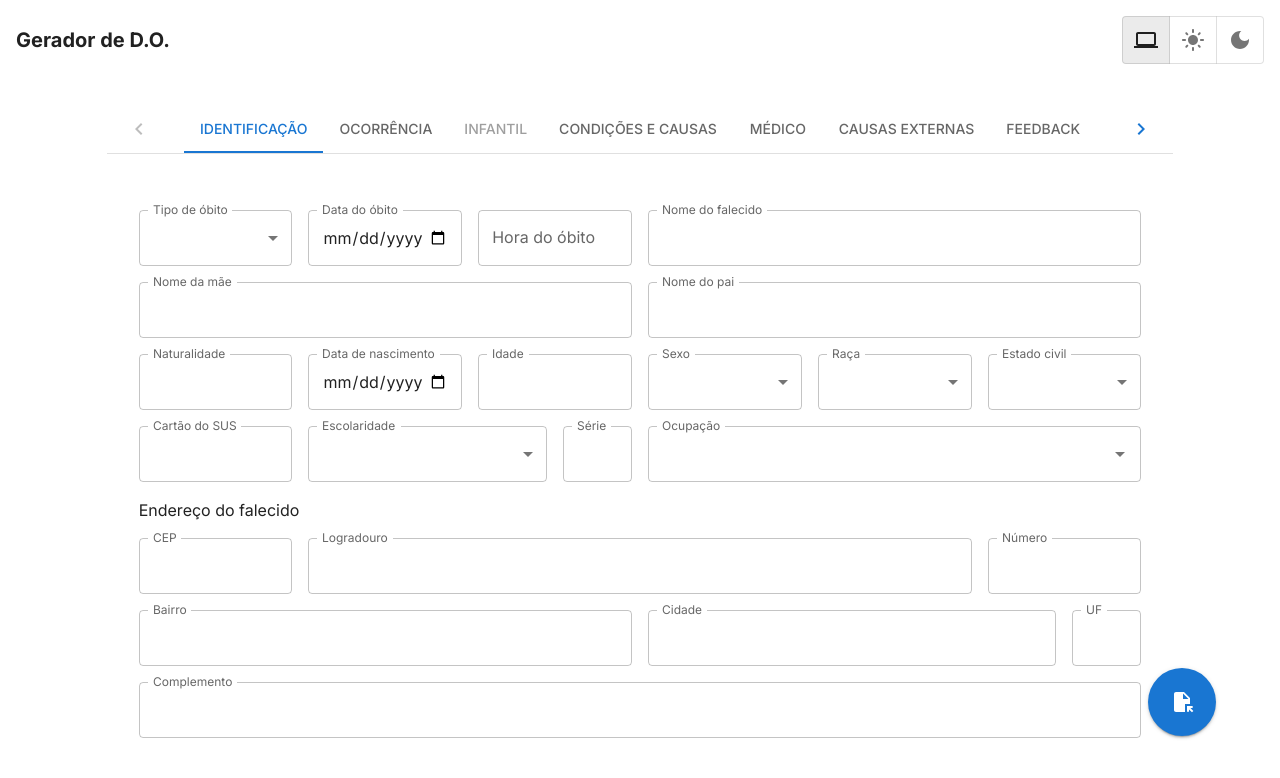
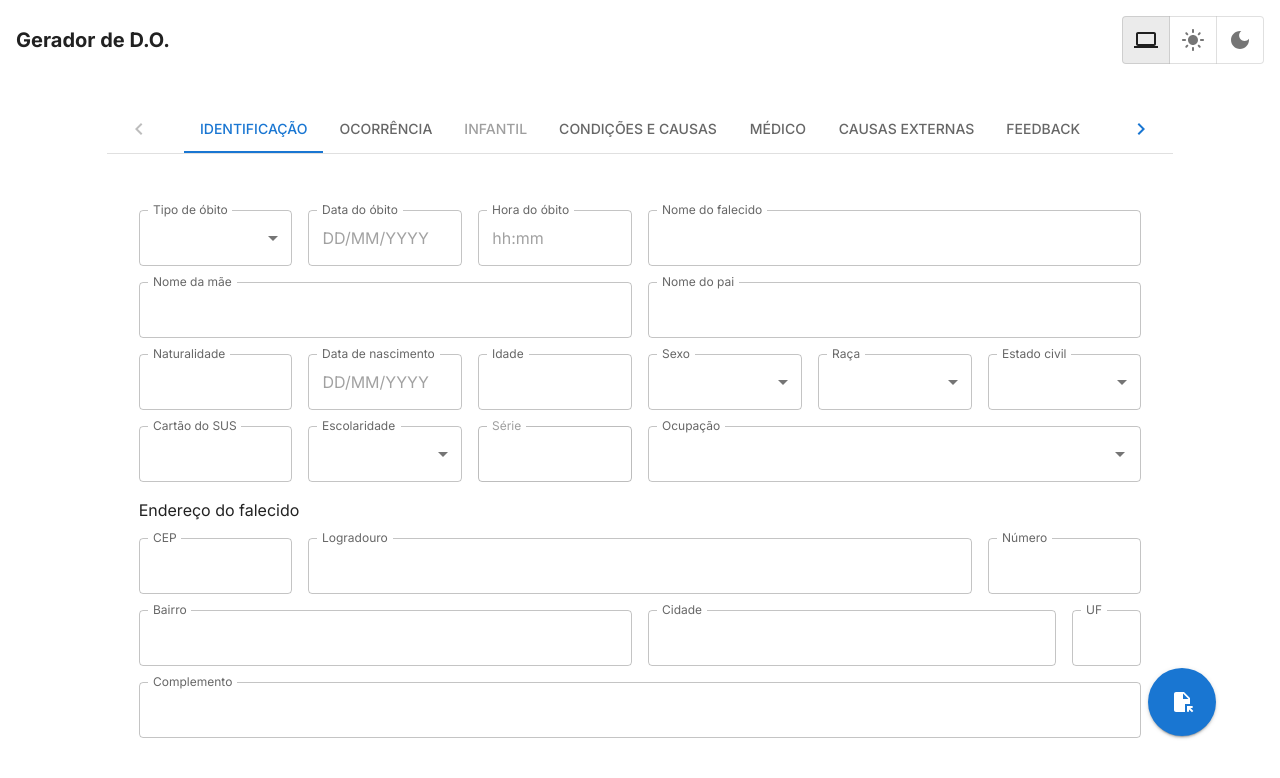
Before and after one commit to Ashlc/atestado-rp, a React (Vite) app: page / in a window 1280 px wide. Shown: the top 778 px of the page. Built offline with nearby package versions, Linux system fonts and the light colour scheme.

Commit message:
:sparkles: feat: Dynamic class (education)

```diff
--- a/src/pages/Identification/Identification.tsx
+++ b/src/pages/Identification/Identification.tsx
@@ -7,12 +7,14 @@ import {
   Select,
   TextField,
 } from '@mui/material';
+import { DatePicker } from '@mui/x-date-pickers';
 import { TimePicker } from '@mui/x-date-pickers/TimePicker';
 import { useEffect } from 'react';
 import { Controller, useFormContext } from 'react-hook-form';
 import { cbo } from '../../services/cbo';
 import { handleCep } from '../../services/viacep';
 import { handleAge } from '../../utils/handleAge';
+import { disabledFields, educationClasses } from './utils';
 
 type Props = {
   index: number;
@@ -20,14 +22,20 @@ type Props = {
 };
 
 const Identification = ({ value, index, ...other }: Props) => {
-  const { register, watch, control, setValue } = useFormContext();
+  const { register, watch, control, setValue, resetField } = useFormContext();
   const watchTypeOfDeath = watch('identification.typeOfDeath');
   const watchDateOfDeath = watch('identification.dateOfDeath');
   const watchDateOfBirth = watch('identification.dateOfBirth');
+  const watchEducation = watch('identification.education');
 
   useEffect(() => {
-    if (watchTypeOfDeath === 'Fetal' && watchDateOfDeath) {
+    if (watchTypeOfDeath === 'Fetal') {
+      disabledFields.forEach((field) => {
+        resetField(field);
+      });
+      if (watchDateOfDeath) {
         setValue('identification.dateOfBirth', watchDateOfDeath);
+      }
     }
   }, [watchTypeOfDeath, watchDateOfDeath, setValue]);
 
@@ -62,12 +70,24 @@ const Identification = ({ value, index, ...other }: Props) => {
           />
         </Grid2>
         <Grid2 size={2}>
-          <TextField
-            type="date"
-            slotProps={{ inputLabel: { shrink: true } }}
+          <Controller
+            name="identification.dateOfDeath"
+            control={control}
+            render={({ field }) => (
+              <DatePicker
+                slotProps={{
+                  textField: {
+                    InputLabelProps: {
+                      shrink: true,
+                    },
+                    fullWidth: true,
+                  },
+                }}
                 label="Data do óbito"
-            fullWidth
-            {...register('identification.dateOfDeath')}
+                value={field.value}
+                onChange={(date) => field.onChange(date)}
+              />
+            )}
           />
         </Grid2>
         <Grid2 size={2}>
@@ -77,6 +97,14 @@ const Identification = ({ value, index, ...other }: Props) => {
                 label="Hora do óbito"
                 value={field.value}
                 onChange={field.onChange}
+                slotProps={{
+                  textField: {
+                    InputLabelProps: {
+                      shrink: true,
+                    },
+                    fullWidth: true,
+                  },
+                }}
               />
             )}
             name="identification.hourOfDeath"
@@ -118,14 +146,19 @@ const Identification = ({ value, index, ...other }: Props) => {
         <Grid2 size={2}>
           <Controller
             render={({ field }) => (
-              <TextField
-                type="date"
-                slotProps={{ inputLabel: { shrink: true } }}
+              <DatePicker
+                slotProps={{
+                  textField: {
+                    InputLabelProps: {
+                      shrink: true,
+                    },
+                    fullWidth: true,
+                  },
+                }}
                 label="Data de nascimento"
-                fullWidth
-                {...field}
+                value={watchTypeOfDeath === 'Fetal' ? watchDateOfDeath : null}
+                onChange={(date) => field.onChange(date)}
                 disabled={watchTypeOfDeath === 'Fetal'}
-                value={watchTypeOfDeath === 'Fetal' ? watchDateOfDeath : ''}
               />
             )}
             name="identification.dateOfBirth"
@@ -189,6 +222,7 @@ const Identification = ({ value, index, ...other }: Props) => {
               label="Estado civil"
               defaultValue={''}
               notched
+              disabled={watchTypeOfDeath === 'Fetal'}
               {...register('identification.maritalStatus')}
             >
               <MenuItem value={'Solteiro(a)'}>Solteiro(a)</MenuItem>
@@ -203,11 +237,16 @@ const Identification = ({ value, index, ...other }: Props) => {
           <TextField
             slotProps={{ inputLabel: { shrink: true } }}
             label="Cartão do SUS"
+            disabled={watchTypeOfDeath === 'Fetal'}
             {...register('identification.susCard')}
             fullWidth
           />
         </Grid2>
-        <Grid2 size={3}>
+        <Grid2 size={2}>
+          <Controller
+            name="identification.education"
+            control={control}
+            render={({ field }) => (
               <FormControl fullWidth>
                 <InputLabel htmlFor="education" shrink>
                   Escolaridade
@@ -215,11 +254,18 @@ const Identification = ({ value, index, ...other }: Props) => {
                 <Select
                   label="Escolaridade"
                   notched
-              defaultValue={''}
                   id="education"
-              {...register('identification.education')}
+                  disabled={watchTypeOfDeath === 'Fetal'}
+                  {...field}
+                  value={field.value || ''}
+                  onChange={(e) => {
+                    field.onChange(e.target.value);
+                    resetField('identification.class', { defaultValue: '' });
+                  }}
                 >
-              <MenuItem value={'Sem escolaridade'}>Sem escolaridade</MenuItem>
+                  <MenuItem value={'Sem escolaridade'}>
+                    Sem escolaridade
+                  </MenuItem>
                   <MenuItem value={'Fundamental I (1ª a 4ª série)'}>
                     Fundamental I (1ª a 4ª série)
                   </MenuItem>
@@ -232,24 +278,61 @@ const Identification = ({ value, index, ...other }: Props) => {
                   <MenuItem value={'Superior incompleto'}>
                     Superior incompleto
                   </MenuItem>
-              <MenuItem value={'Superior completo'}>Superior completo</MenuItem>
+                  <MenuItem value={'Superior completo'}>
+                    Superior completo
+                  </MenuItem>
                   <MenuItem value={'Não se aplica'}>Não se aplica</MenuItem>
                 </Select>
               </FormControl>
+            )}
+          />
         </Grid2>
-        <Grid2 size={1}>
+        <Grid2 size={2}>
+          <Controller
+            name="identification.class"
+            render={({ field }) =>
+              watchEducation ? (
+                <FormControl fullWidth>
+                  <InputLabel shrink>Série</InputLabel>
+                  <Select
+                    defaultValue={''}
+                    label="Série"
+                    notched
+                    disabled={
+                      watchTypeOfDeath === 'Fetal' ||
+                      educationClasses[watchEducation].length === 0
+                    }
+                    {...field}
+                    onChange={(e) => {
+                      console.log(e.target.value);
+                      console.log(educationClasses[watchEducation]);
+                      field.onChange(e.target.value);
+                    }}
+                  >
+                    {educationClasses[watchEducation].map((item) => (
+                      <MenuItem key={item} value={item}>
+                        {item}
+                      </MenuItem>
+                    ))}
+                  </Select>
+                </FormControl>
+              ) : (
                 <TextField
-            type="number"
                   slotProps={{ inputLabel: { shrink: true } }}
                   label="Série"
-            {...register('identification.class')}
                   fullWidth
+                  disabled
+                />
+              )
+            }
+            control={control}
           />
         </Grid2>
         <Grid2 size={'grow'}>
           <Autocomplete
             disablePortal
             options={cbo}
+            disabled={watchTypeOfDeath === 'Fetal'}
             getOptionKey={(option) => option.value}
             renderInput={(params) => (
               <TextField
--- /dev/null
+++ b/src/pages/Identification/utils.ts
@@ -0,0 +1,28 @@
+export const educationClasses: Record<string, string[]> = {
+  'Sem escolaridade': [],
+  'Fundamental I (1ª a 4ª série)': [
+    '1º ano',
+    '2º ano',
+    '3º ano',
+    '4º ano',
+    '5º ano',
+  ],
+  'Fundamental II (5ª a 8ª série)': ['6º ano', '7º ano', '8º ano', '9º ano'],
+  'Médio (antigo 2º grau)': ['1º ano', '2º ano', '3º ano'],
+  'Superior incompleto': [],
+  'Superior completo': [],
+  'Não se aplica': [],
+};
+
+export const disabledFields = [
+  'identification.maritalStatus', // Disabled in Identification component
+  'identification.susCard', // Disabled in Identification component
+  'identification.education', // Disabled in Identification component
+  'identification.class', // Disabled in Identification component
+  'doctor.city', // Disabled in Doctor component
+  'external.occurenceAddress.number', // Disabled in External component
+  'external.occurenceAddress.street', // Disabled in External component
+  'external.occurenceAddress.neighborhood', // Disabled in External component
+  'external.occurenceAddress.city', // Disabled in External component
+  'external.occurenceAddress.state', // Disabled in External component
+];
```
Lines whose indentation alone changed are shown as unchanged.
